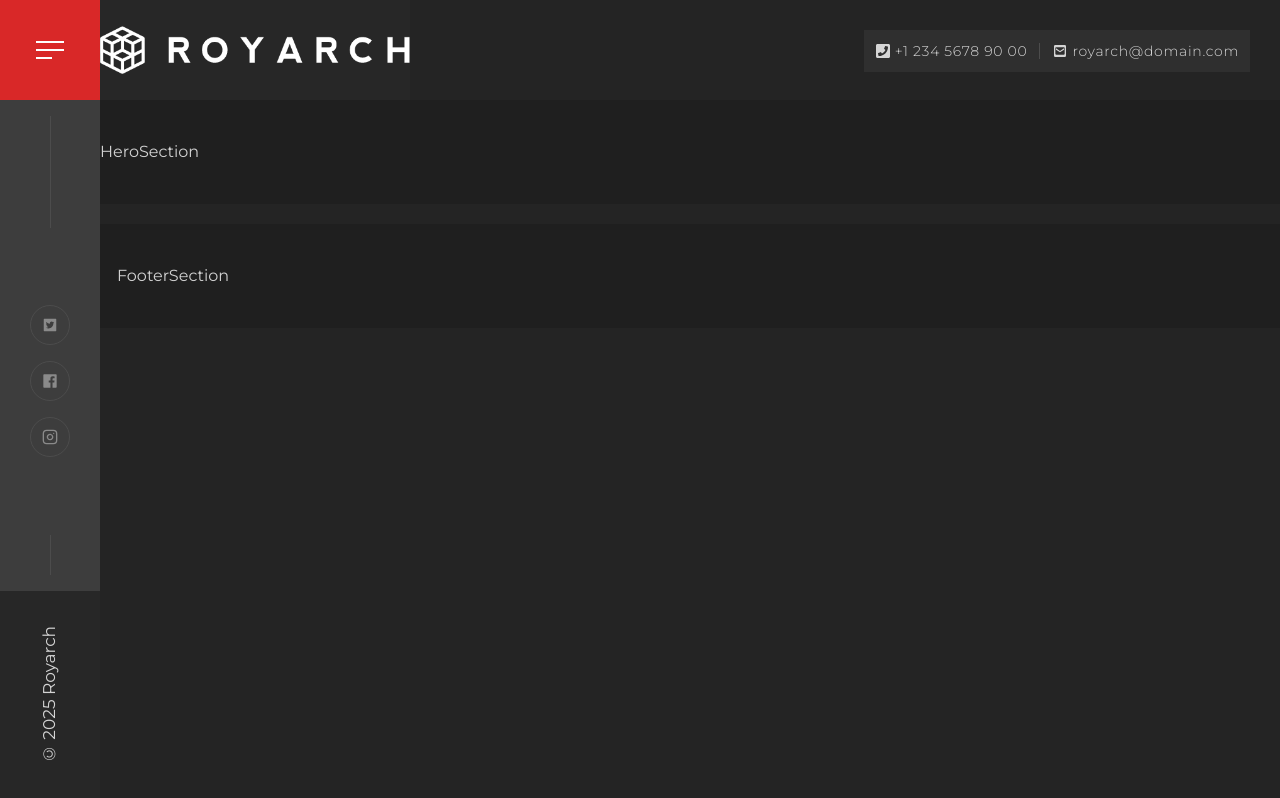
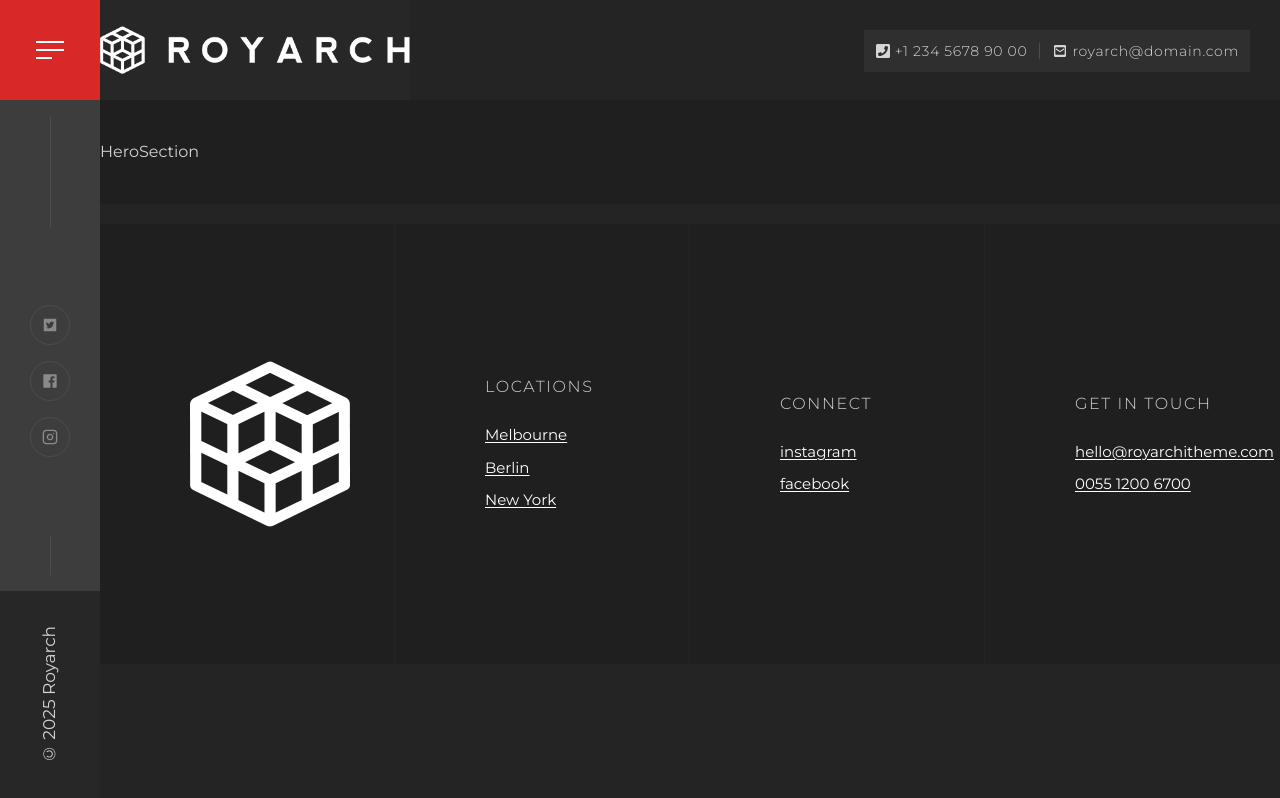
Before and after one commit to nur-it/royarch, a Next.js app: page / in a window 1280 px wide. Built offline with nearby package versions, Linux system fonts and the light colour scheme; a web font is replaced by a local one.

Commit message:
add: footer section

```diff
--- a/src/components/layout/footer.jsx
+++ b/src/components/layout/footer.jsx
@@ -1,7 +1,70 @@
+import { contactInfo, locations, socialLinks } from "@/mocks/footer.mocks";
+import Image from "next/image";
+import Link from "next/link";
+
+const FooterContent = ({ title, children, className = "" }) => (
+  <div className={`space-y-6 ${className}`}>
+    <h3 className="text-base font-[300] tracking-widest text-white/80 uppercase">
+      {title}
+    </h3>
+    <div className="space-y-2">{children}</div>
+  </div>
+);
+
+const FooterLink = ({ href, children, external = false }) => (
+  <Link
+    href={href}
+    target={external ? "_blank" : "_self"}
+    rel={external ? "noopener noreferrer" : ""}
+    className="text-15 block leading-relaxed text-white underline decoration-1 underline-offset-2 transition-colors duration-200 hover:text-gray-300"
+  >
+    {children}
+  </Link>
+);
+
 const FooterSection = () => {
   return (
-    <section className="py-10 bg-crimson">
-      <div className="container_fluid">FooterSection</div>
+    <section className="bg-crimson">
+      <div className="divide-midnight grid min-h-[440px] grid-cols-4 divide-x">
+        <div className="flex h-full items-center py-[30px] pl-[90px]">
+          <div>
+            <Image
+              src="/footer-logo.png"
+              alt="Logo"
+              width={84}
+              height={87.14}
+              className="h-auto w-auto"
+            />
+          </div>
+        </div>
+        <div className="flex h-full items-center py-[30px] pl-[90px]">
+          <FooterContent title="Locations">
+            {locations.map((location) => (
+              <FooterLink key={location.name} href={location.href}>
+                {location.name}
+              </FooterLink>
+            ))}
+          </FooterContent>
+        </div>{" "}
+        <div className="flex h-full items-center py-[30px] pl-[90px]">
+          <FooterContent title="Connect">
+            {socialLinks.map((social) => (
+              <FooterLink key={social.name} href={social.href} external>
+                {social.name}
+              </FooterLink>
+            ))}
+          </FooterContent>
+        </div>{" "}
+        <div className="flex h-full items-center py-[30px] pl-[90px]">
+          <FooterContent title="Get In Touch">
+            {contactInfo.map((contact) => (
+              <FooterLink key={contact.type} href={contact.href}>
+                {contact.label}
+              </FooterLink>
+            ))}
+          </FooterContent>
+        </div>
+      </div>
     </section>
   );
 };
--- /dev/null
+++ b/src/mocks/footer.mocks.js
@@ -0,0 +1,19 @@
+export const locations = [
+  { name: "Melbourne", href: "/melbourne" },
+  { name: "Berlin", href: "/berlin" },
+  { name: "New York", href: "/new-york" },
+];
+
+export const socialLinks = [
+  { name: "instagram", href: "https://instagram.com" },
+  { name: "facebook", href: "https://facebook.com" },
+];
+
+export const contactInfo = [
+  {
+    type: "email",
+    label: "hello@royarchitheme.com",
+    href: "mailto:hello@royarchitheme.com",
+  },
+  { type: "phone", label: "0055 1200 6700", href: "tel:+005512006700" },
+];
```
